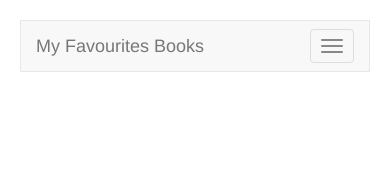
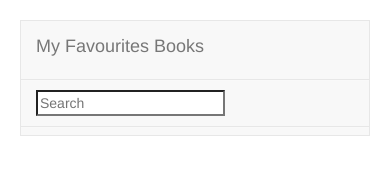
Before and after one commit to elsolenllamas/localstorage-books, a plain HTML site: page index.html in a window 390 px wide. Drawn offline with nearby package versions, Linux system fonts and the light colour scheme.

Commit message:
remove bootstrap collapse

```diff
--- a/index.html
+++ b/index.html
@@ -10,15 +10,9 @@
         <nav class="navbar navbar-default">
             <div class="container-fluid">
                 <div class="navbar-header">
-                    <button type="button" class="navbar-toggle collapsed" data-toggle="collapse" data-target="#bs-example-navbar-collapse-1" aria-expanded="false">
-                        <span class="sr-only">Toggle navigation</span>
-                        <span class="icon-bar"></span>
-                        <span class="icon-bar"></span>
-                        <span class="icon-bar"></span>
-                    </button>
-                    <a class="navbar-brand" href="#">My Favourites Books</a>
+                     <a class="navbar-brand" href="#">My Favourites Books</a>
                 </div>
-                <div class="collapse navbar-collapse" id="bs-example-navbar-collapse-1">
+                <div>
                     <form class="navbar-form navbar-left">
                         <div class="form-group">
                             <input type="search" id="search-input" name="search" placeholder="Search"/>
```
